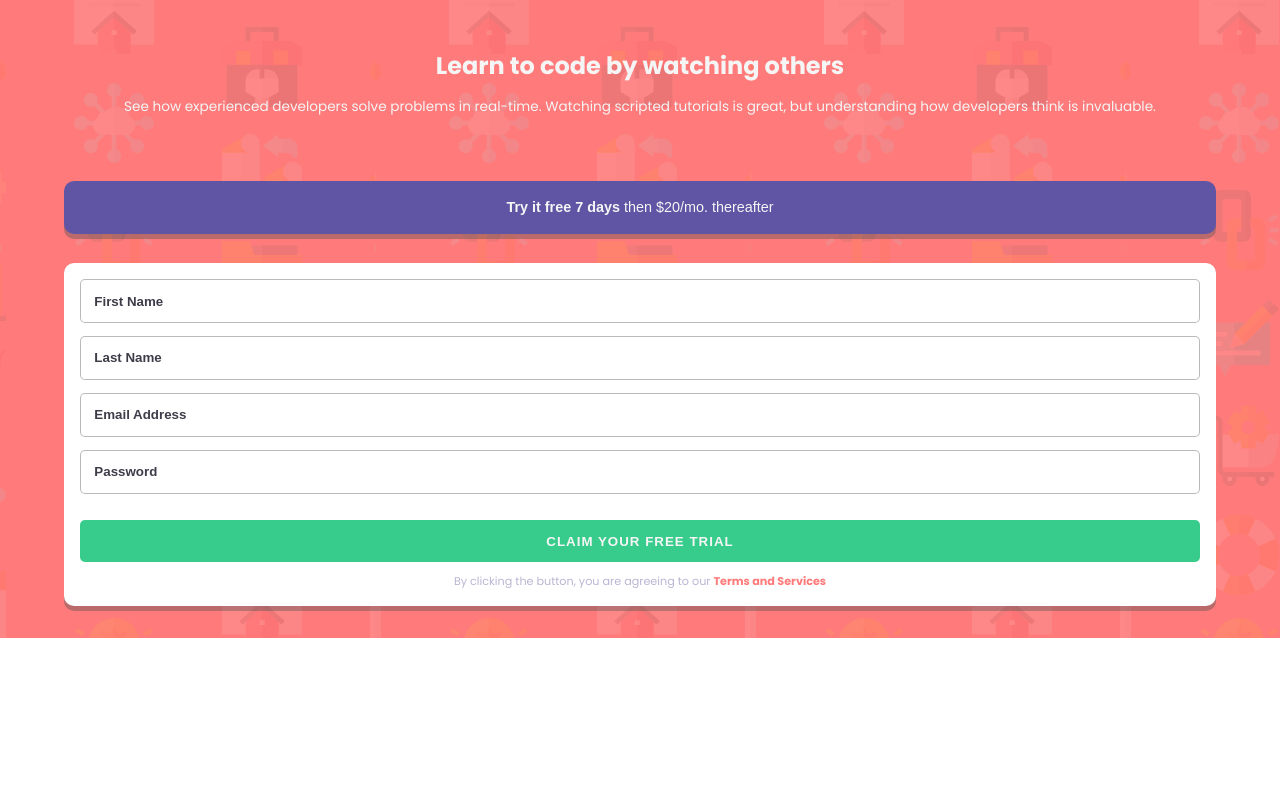
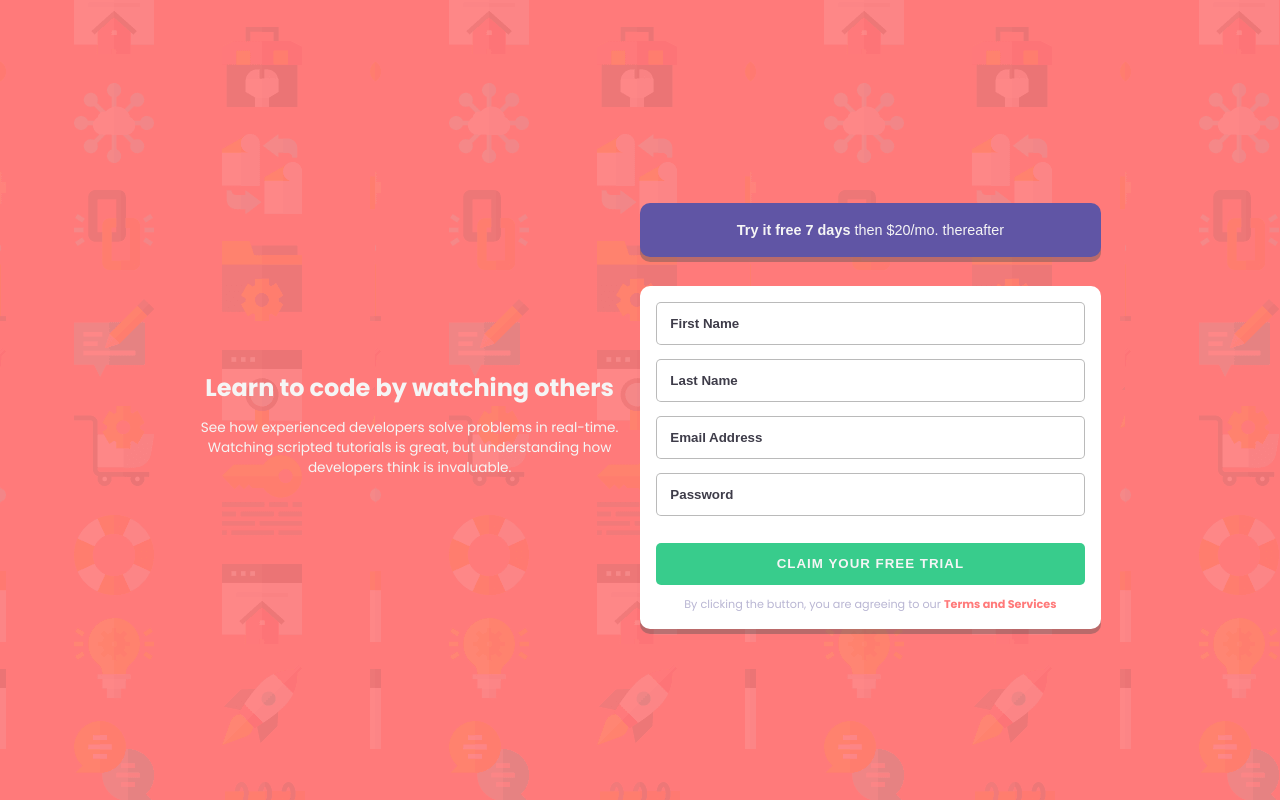
Before and after one commit to ArekR93/Signup_formComponent, a plain HTML site: page index.html in a window 1280 px wide. Drawn offline with Linux system fonts and the light colour scheme.

Commit message:
finished a project

```diff
--- a/scss/main.scss
+++ b/scss/main.scss
@@ -140,3 +140,26 @@ section{
         }
     }
 }
+
+@media(min-width:410px){
+    section{
+        height: 100vh;
+    }
+}
+
+@media(min-width:1200px){
+    section{
+        .content-box{
+            height: 100vh;
+            flex-direction: row;
+            align-items: center;
+            justify-content: center;
+            .section-heading{
+                width: 40%;
+            }
+            .form-box{
+                width: 40%;
+            }
+        }
+    }
+}
```
Also changed, not shown: css/main.css, 1 other file.
